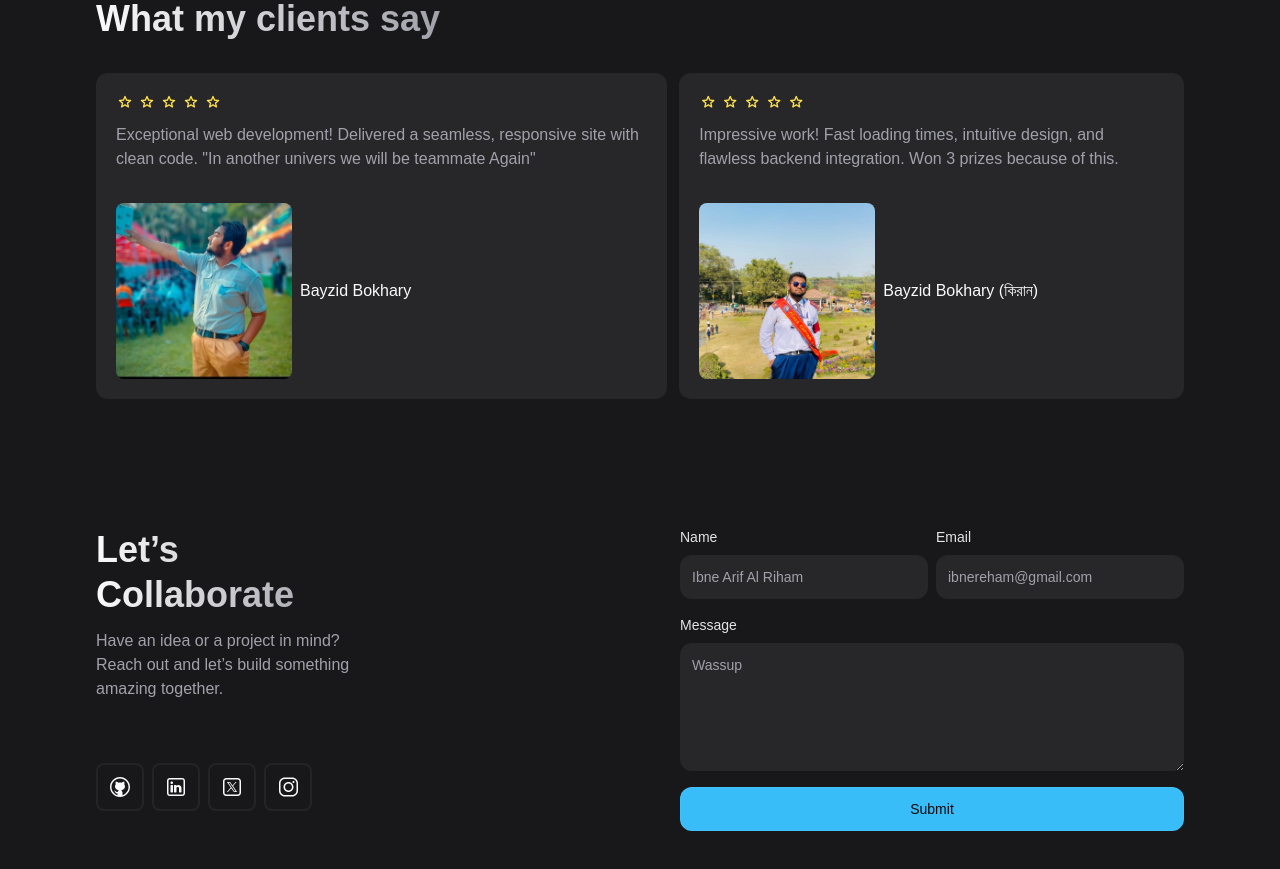
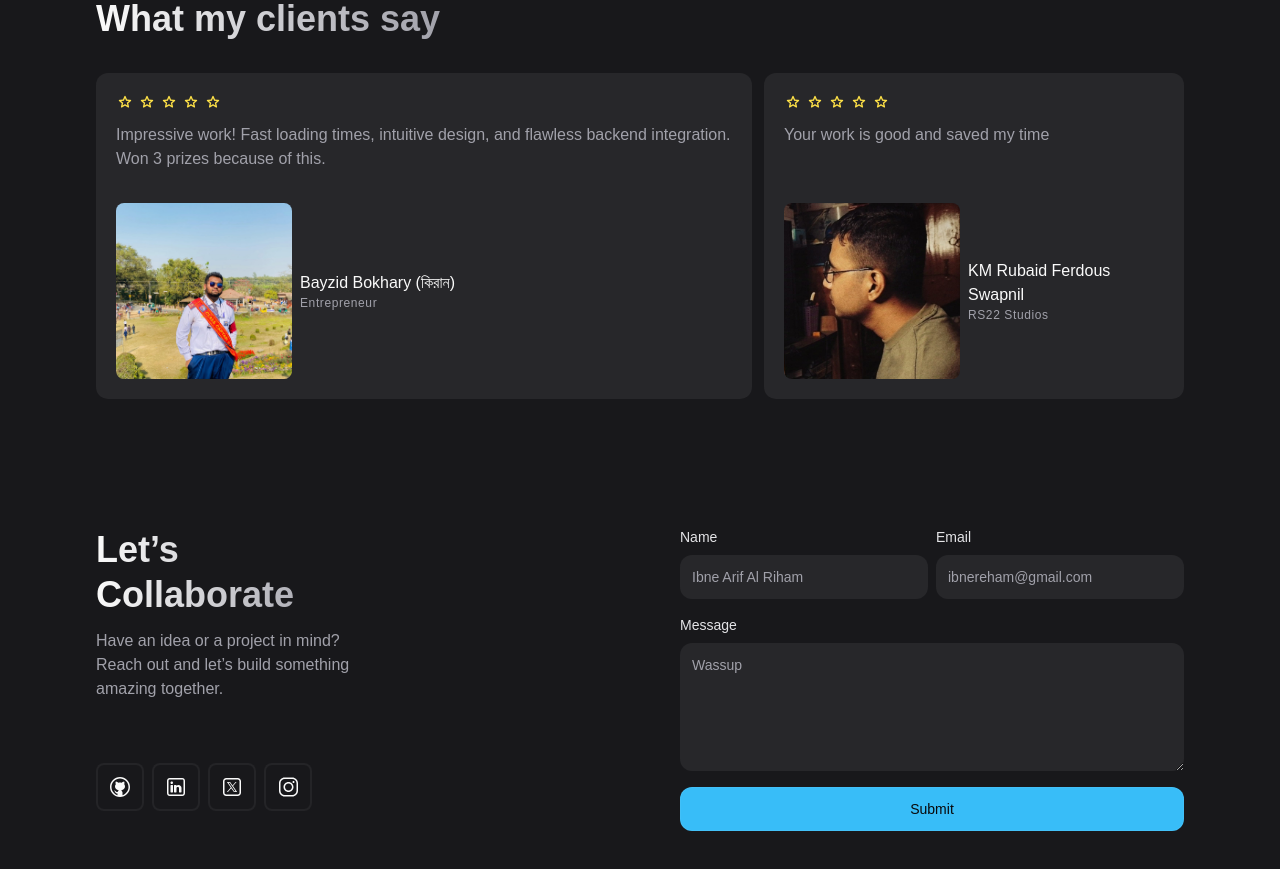
Before and after one commit to naextro/portfolio-source, a React (Vite) app: page / in a window 1280 px wide. Shown: the part 3160-4029 px from the top of the page. Built offline with nearby package versions, Linux system fonts and the light colour scheme; a web font is replaced by a local one.

Commit message:
Added a new review

```diff
--- a/src/components/Review.jsx
+++ b/src/components/Review.jsx
@@ -1,18 +1,17 @@
 import React from 'react'
 import ReviewCard from './ReviewCard';
 
-const reviews = [
-  {
-    content: 'Exceptional web development! Delivered a seamless, responsive site with clean code. "In another univers we will be teammate Again"',
-    name: 'Bayzid Bokhary',
-    imgSrc: 'images/bayzid-2.jpg',
-    company: ''
-  },
-  {
+const reviews = [  {
     content: 'Impressive work! Fast loading times, intuitive design, and flawless backend integration. Won 3 prizes because of this.',
     name: 'Bayzid Bokhary  (কিরান)',
     imgSrc: 'images/bayzid.jpg',
-    company: ''
+    company: 'Entrepreneur'
+  },
+  {
+    content: 'Your work is good and saved my time',
+    name: 'KM Rubaid Ferdous Swapnil',
+    imgSrc: 'images/SwapnilBro.jpg',
+    company: 'RS22 Studios'
   }
 ];
 
```
Also changed, not shown: public/images/SwapnilBro.jpg (added).
